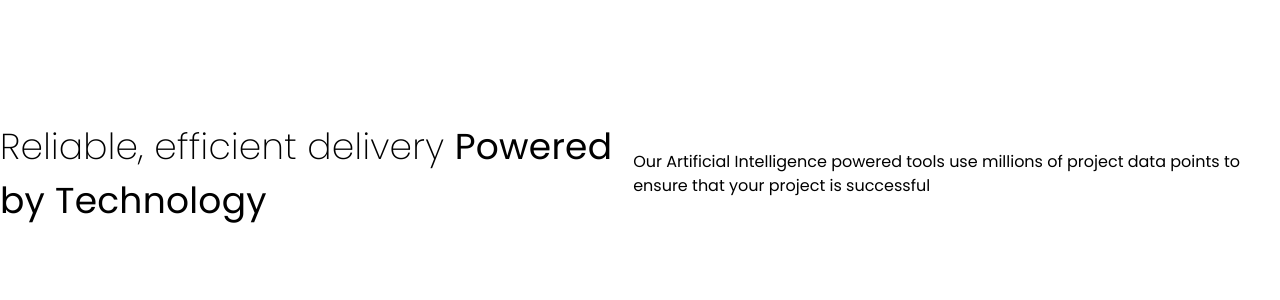
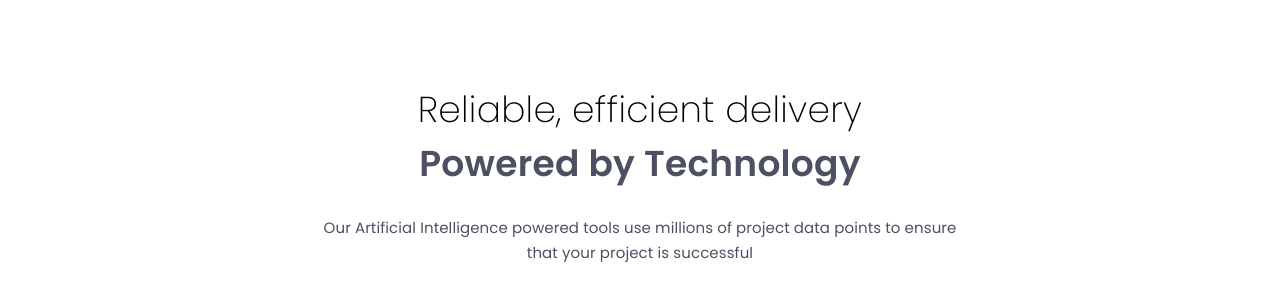
Before and after one commit to MikevPeeren/four-card-feature-section, a Next.js app: page / in a window 1280 px wide. Shown: the part 226-526 px from the top of the page. Built offline with nearby package versions, Linux system fonts and the light colour scheme.

Commit message:
:sparkles: added headers

```diff
--- a/pages/index.tsx
+++ b/pages/index.tsx
@@ -1,6 +1,5 @@
 import type { NextPage } from "next";
 import Head from "next/head";
-import Image from "next/image";
 
 const Home: NextPage = () => {
   return (
@@ -12,14 +11,13 @@ const Home: NextPage = () => {
       </Head>
 
       <main>
-        <div className="min-h-screen w-full flex justify-center items-center">
-          <h1>
-            Reliable, efficient delivery <strong>Powered by Technology</strong>
-          </h1>
-          <h2>
+        <div className="min-h-screen w-full flex flex-col justify-center items-center text-center">
+          <h1>Reliable, efficient delivery</h1>
+          <h2>Powered by Technology</h2>
+          <h3 className="w-2/4 mt-6">
             Our Artificial Intelligence powered tools use millions of project
             data points to ensure that your project is successful
-          </h2>
+          </h3>
         </div>
 
         <div></div>
--- a/styles/globals.scss
+++ b/styles/globals.scss
@@ -25,3 +25,21 @@ h1 {
   line-height: 54px;
   letter-spacing: 0.25px;
 }
+
+h2 {
+  @apply text-gray;
+  font-style: normal;
+  font-size: 36px;
+  font-weight: 600;
+  line-height: 54px;
+  letter-spacing: 0.25px;
+}
+
+h3 {
+  @apply text-gray;
+  font-style: normal;
+  font-weight: normal;
+  font-size: 15px;
+  line-height: 25px;
+  letter-spacing: 0.1px;
+}
```
